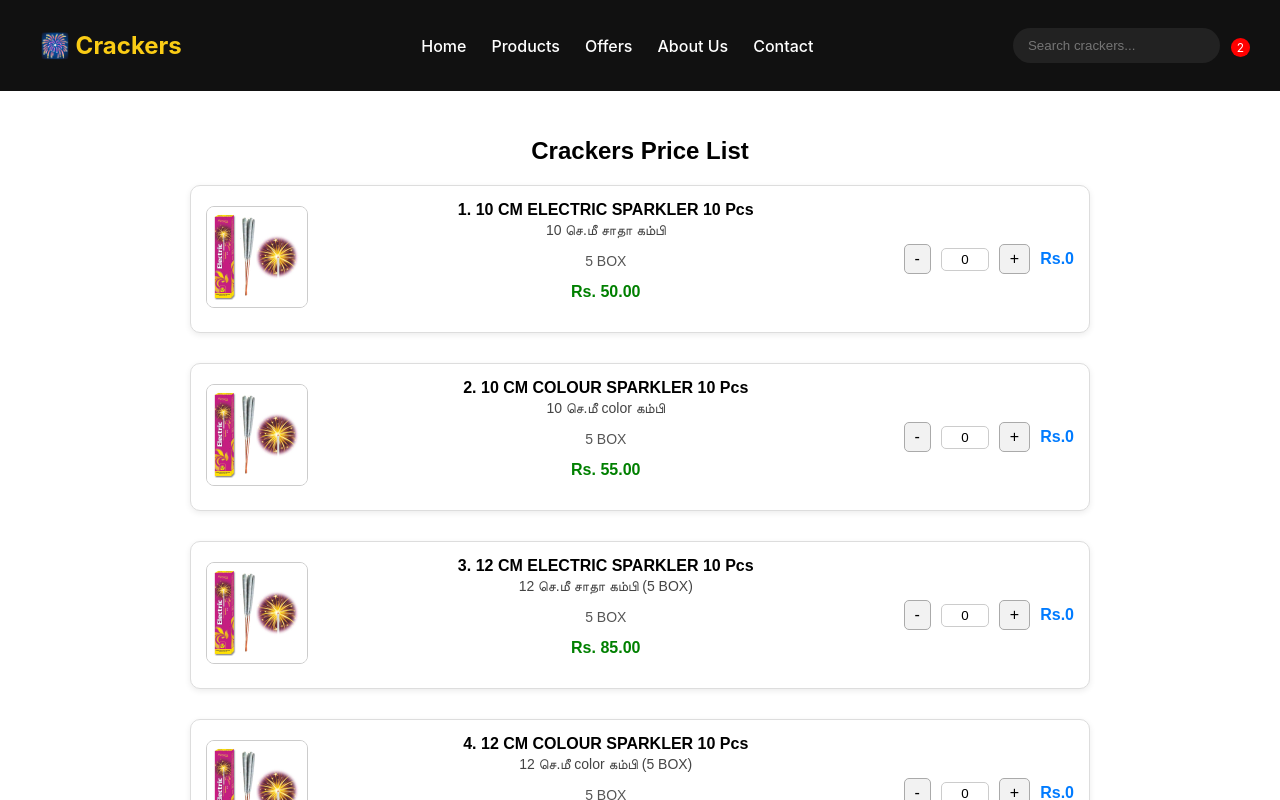
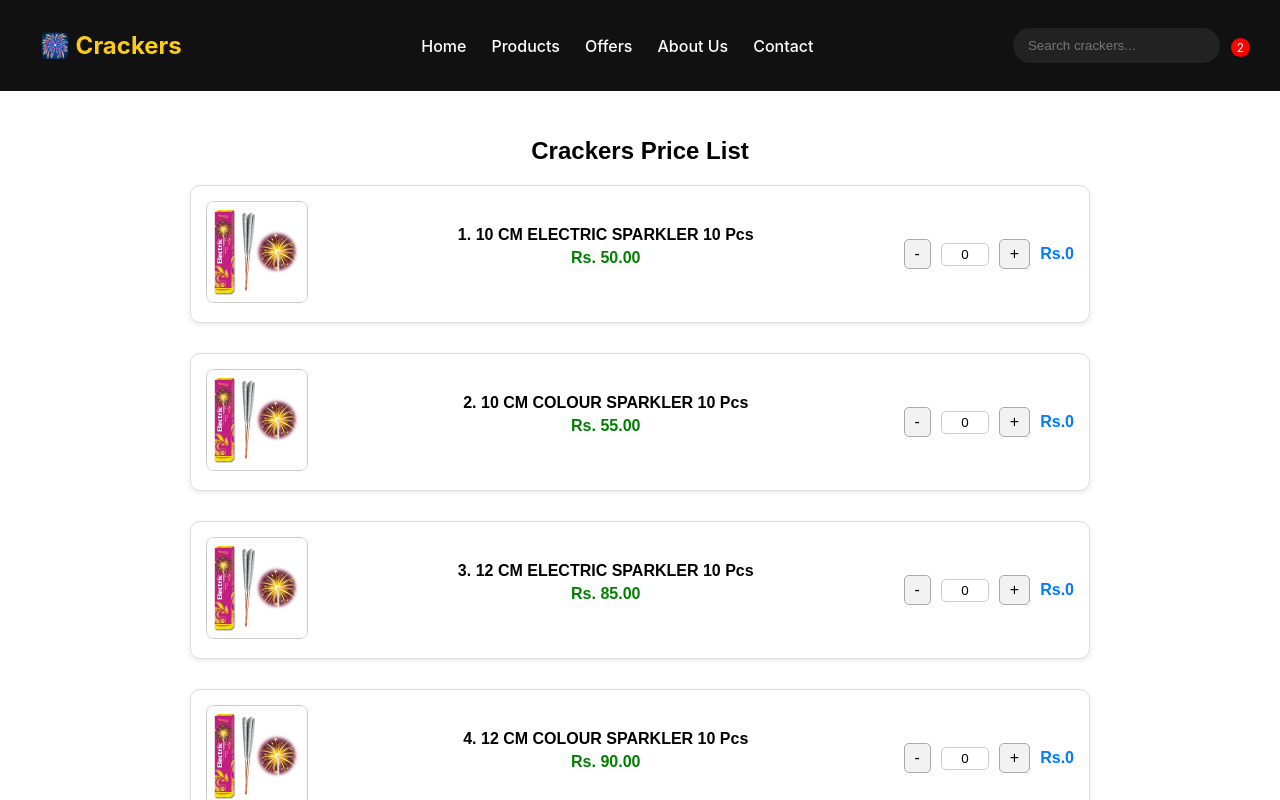
Before and after one commit to Amutha-Priya/Crackerfrontend, a React (Create React App) app: page / in a window 1280 px wide. Shown: the top 800 px of the page. Built offline with nearby package versions, Linux system fonts and the light colour scheme.

Commit message:
Updated frontend with latest changes

```diff
--- a/src/components/productslist/productslist.jsx
+++ b/src/components/productslist/productslist.jsx
@@ -72,8 +72,8 @@ function CrackersList() {
             {/* Left Content */}
             <div className="product-info">
               <p className="product-name">{product.id}. {product.name}</p>
-              <p className="product-content">{product.content}</p>
-              <p className="product-pack">{product.pack}</p>
+              {/* <p className="product-content">{product.content}</p>
+              <p className="product-pack">{product.pack}</p> */}
               <p className="product-price">Rs. {product.price.toFixed(2)}</p>
             </div>
 
```
